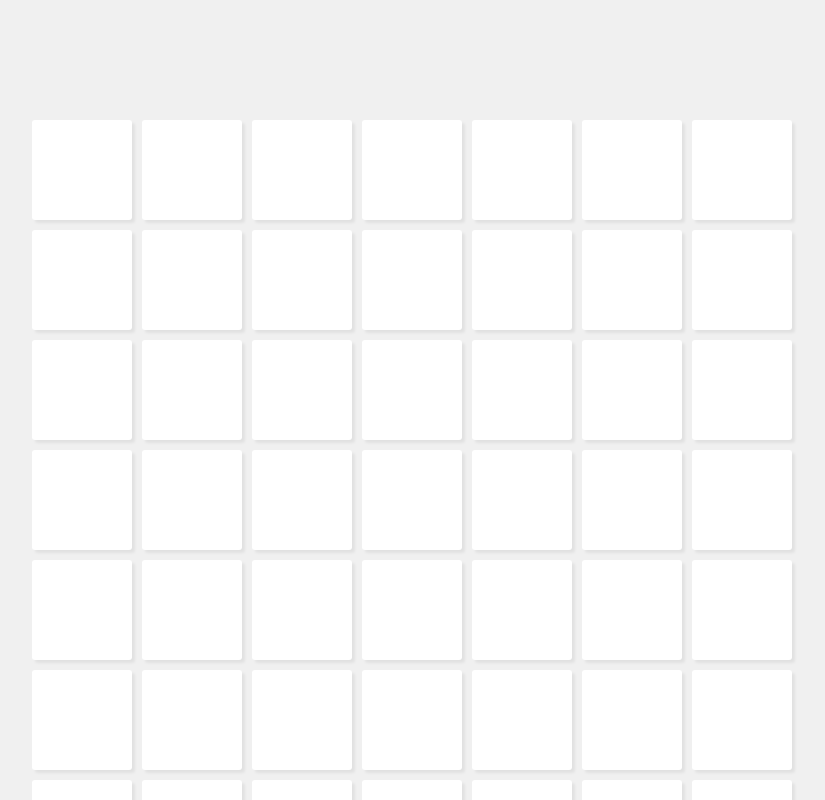
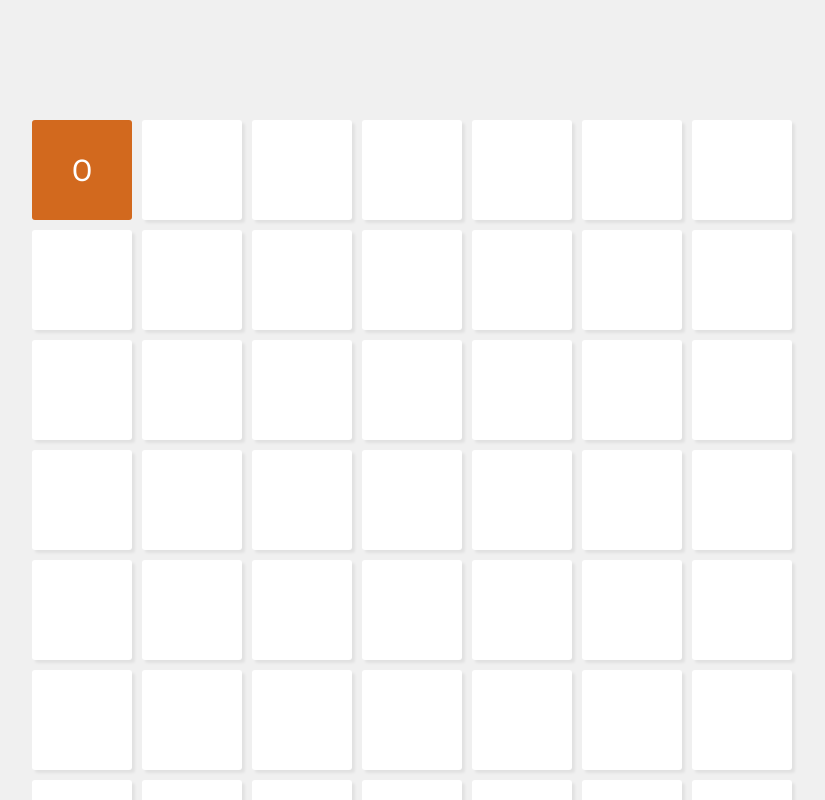
Before and after one commit to rudensergey/tic-tac-toe, a React (Create React App) app: page / in a window 1280 px wide. Shown: the top 800 px of the page, without its empty margins (228-1053 px from the left). Built offline with nearby package versions, Linux system fonts and the light colour scheme.

Commit message:
first react redux connection goddamn it! :D

```diff
--- a/src/components/game/Game.js
+++ b/src/components/game/Game.js
@@ -13,34 +13,24 @@ import "./--default.css";
  * @return {HTMLElement}
  */
 const Game = (props) => {
-    const { initialHeight, initialWidth } = props;
+    const { matrix } = props;
 
-    /**
-     * Create matrix - creates new matrix based on the input
-     *
-     * @param {number} h - pepresents height of the matrix
-     * @param {number} w - represent width of the matrix
-     * @return {Array}
-     */
-    const createMatrix = (h, w) =>
-        new Array(h).fill().map(() => new Array(w).fill([null]));
-
-    console.log(createMatrix(initialHeight, initialWidth));
+    console.log(matrix);
 
     return (
         <div
             className="game"
             style={{
-                gridTemplateColumns: `repeat(${initialWidth}, 100px)`,
-                gridTemplateRows: `repeat(${initialHeight}, 100px)`,
+                gridTemplateColumns: `repeat(${matrix.length}, 100px)`,
+                gridTemplateRows: `repeat(${matrix[0].length}, 100px)`,
             }}
         >
-            {createMatrix(initialHeight, initialWidth).map((a, aIndex) =>
+            {matrix.map((a, aIndex) =>
                 a.map((b, bIndex) => (
                     <Cell
                         coords={{ aIndex, bIndex }}
                         key={aIndex + bIndex}
-                        status={b[0]}
+                        status={b}
                     />
                 ))
             )}
@@ -48,4 +38,16 @@ const Game = (props) => {
     );
 };
 
-export default connect()(Game);
+/**
+ * mapStateToProps - represents FC which leads redux state value to props of react component
+ *
+ * @param {state} state - redux state
+ * @return {object}
+ */
+const mapStateToProps = (state) => {
+    return {
+        matrix: state.matrixReducer,
+    };
+};
+
+export default connect(mapStateToProps, null)(Game);
--- a/src/redux/reducers.js
+++ b/src/redux/reducers.js
@@ -9,7 +9,7 @@ import { MAKE_A_MOVE, SET_SUCCESS_VALUE } from "./actions/types";
  * @return {Array}
  */
 const createMatrix = (h, w) => {
-    const arr = new Array(h).fill().map(() => new Array(w).fill([null]));
+    const arr = new Array(h).fill().map(() => new Array(w).fill(null));
     arr[0][0] = true;
     return arr;
 };
```
